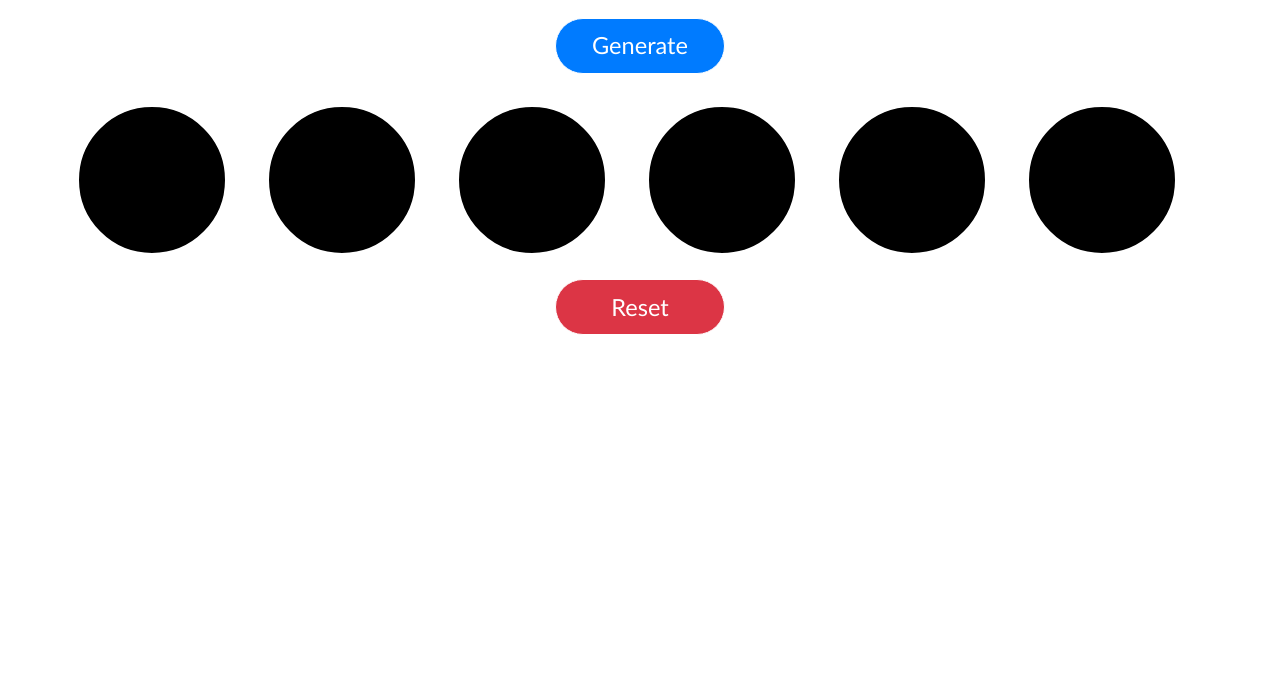
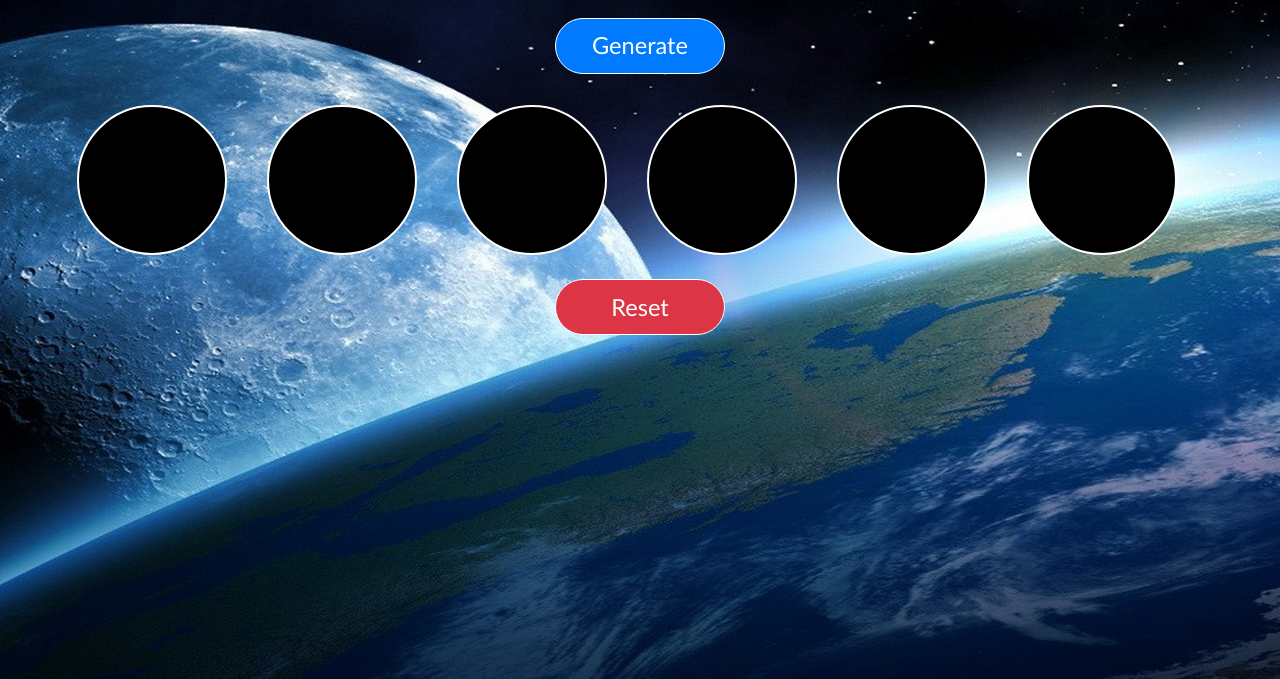
Before and after one commit to chrisyhaigh/lotterynumbergenerator, a plain HTML site: page index.html in a window 1280 px wide. Shown: the part 121-800 px from the top of the page. Drawn offline with nearby package versions, Linux system fonts and the light colour scheme.

Commit message:
Update style.css

```diff
--- a/style.css
+++ b/style.css
@@ -1,6 +1,6 @@
 body {
     font-family: 'Trebuchet MS', 'Lucida Sans Unicode', 'Lucida Grande', 'Lucida Sans', Arial, sans-serif;
-    background: url(resources/images/297996-space-Earth.jpg);
+    background: url(/297996-space-Earth.jpg);
     background-position: center;
     background-repeat: no-repeat;
 }
```
